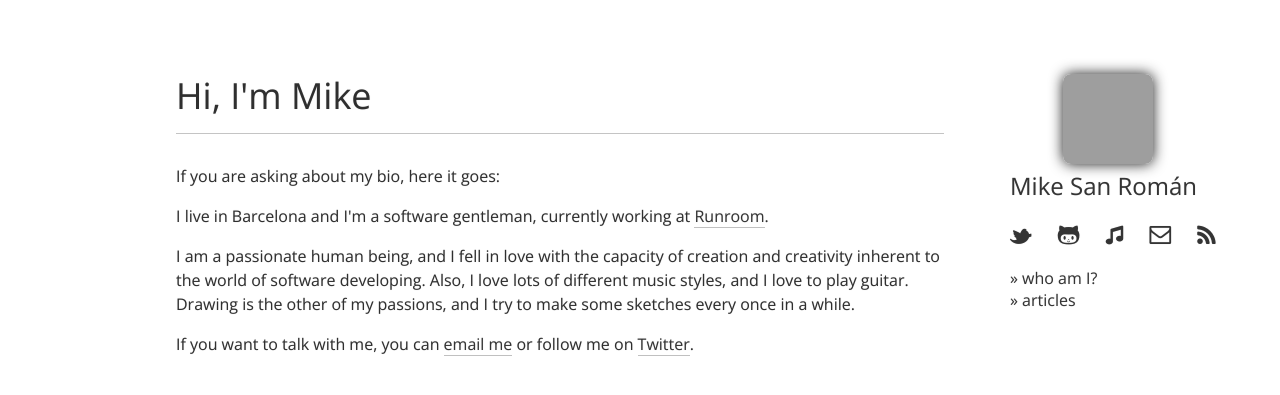
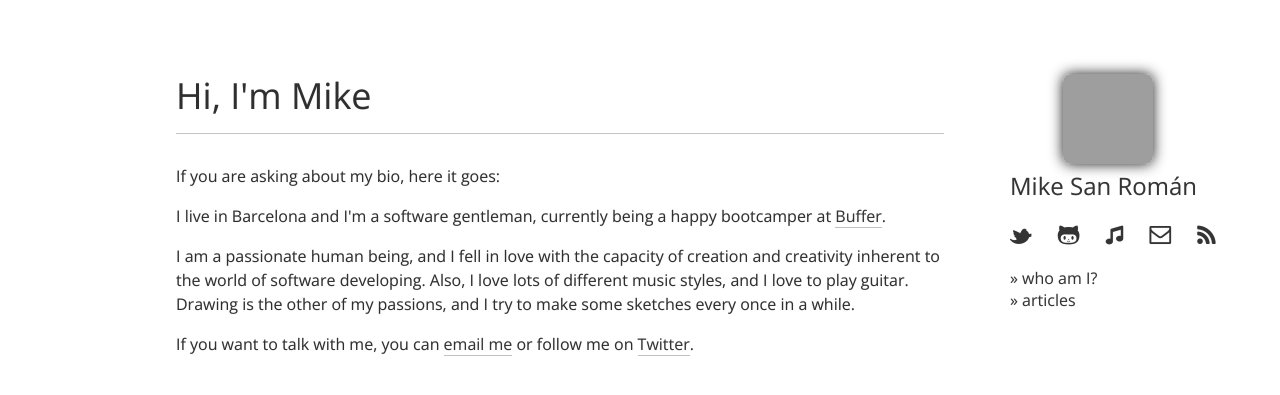
Before and after one commit to msanroman/msanroman.github.com, a Jekyll site: the page built from about.html, in a window 1280 px wide, cut to the strip 0-395 px from the top of the page. Built offline with Jekyll 4.4.1, drawn with Linux system fonts in a browser that asks for light colours; nearby versions of some CDN libraries; Markdown is read by kramdown in place of the engine named in the settings; comment, search, counter and statistics services are not loaded; grey boxes are pictures that could not be loaded.

Commit message:
Changes bio.

```diff
--- a/about.html
+++ b/about.html
@@ -7,7 +7,7 @@ title: 'About me'
     <h1>Hi, I'm Mike</h1>
     <section class="post">
         <p>If you are asking about my bio, here it goes:</p>
-        <p>I live in Barcelona and I'm a software gentleman, currently working at <a href="http://www.runroom.com">Runroom</a>.</p>
+        <p>I live in Barcelona and I'm a software gentleman, currently being a happy bootcamper at <a href="https://bufferapp.com">Buffer</a>.</p>
         <p>I am a passionate human being, and I fell in love with the capacity of creation and creativity inherent to the world of software developing. Also, I love lots of different music styles, and I love to play guitar. Drawing is the other of my passions, and I try to make some sketches every once in a while.</p>
         <p>If you want to talk with me, you can <a href="mailto:mike@msanroman.me">email me</a> or follow me on <a href="http://www.twitter.com/msanromanv" target="_blank">Twitter</a>.</p>
     </section>
```
